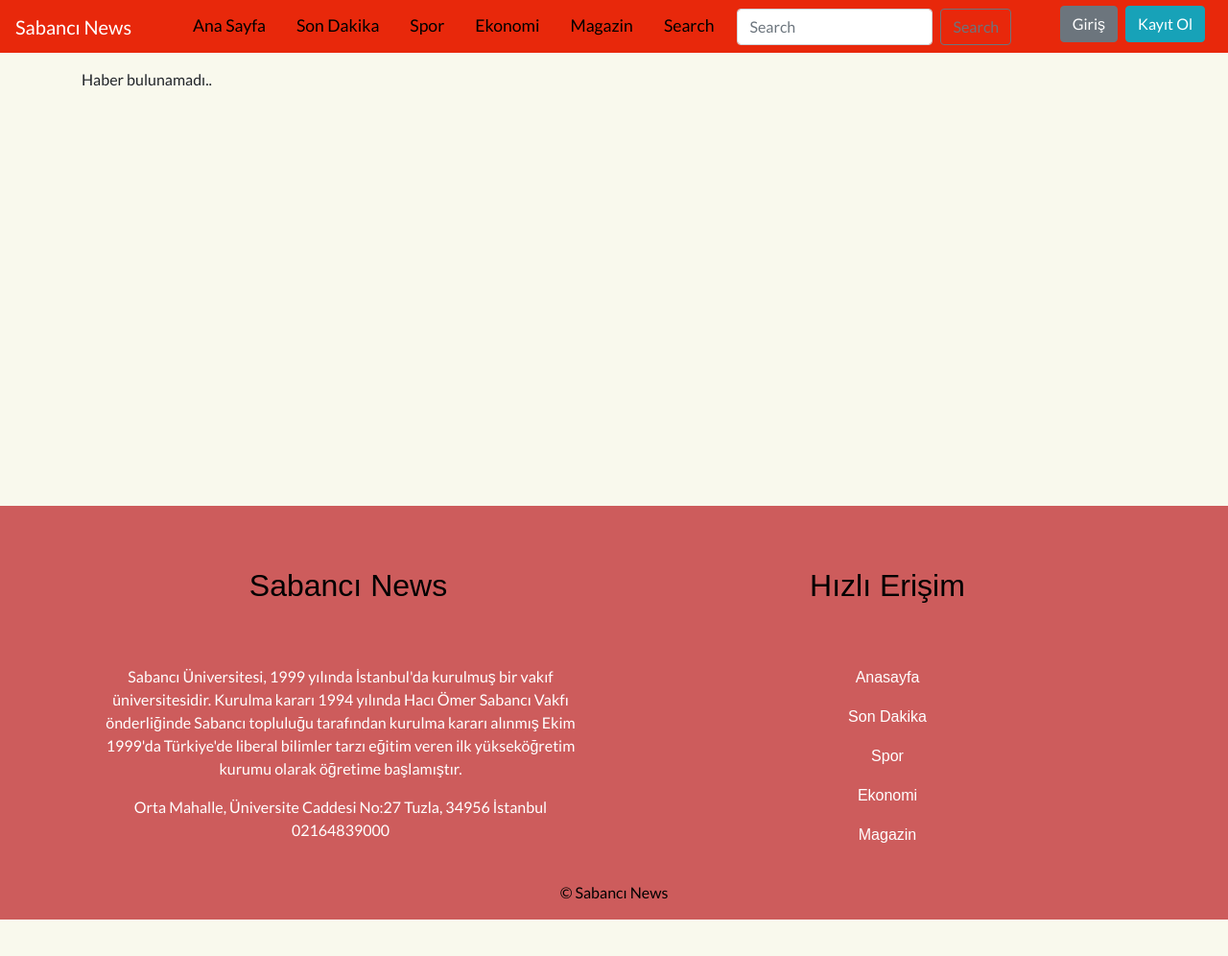
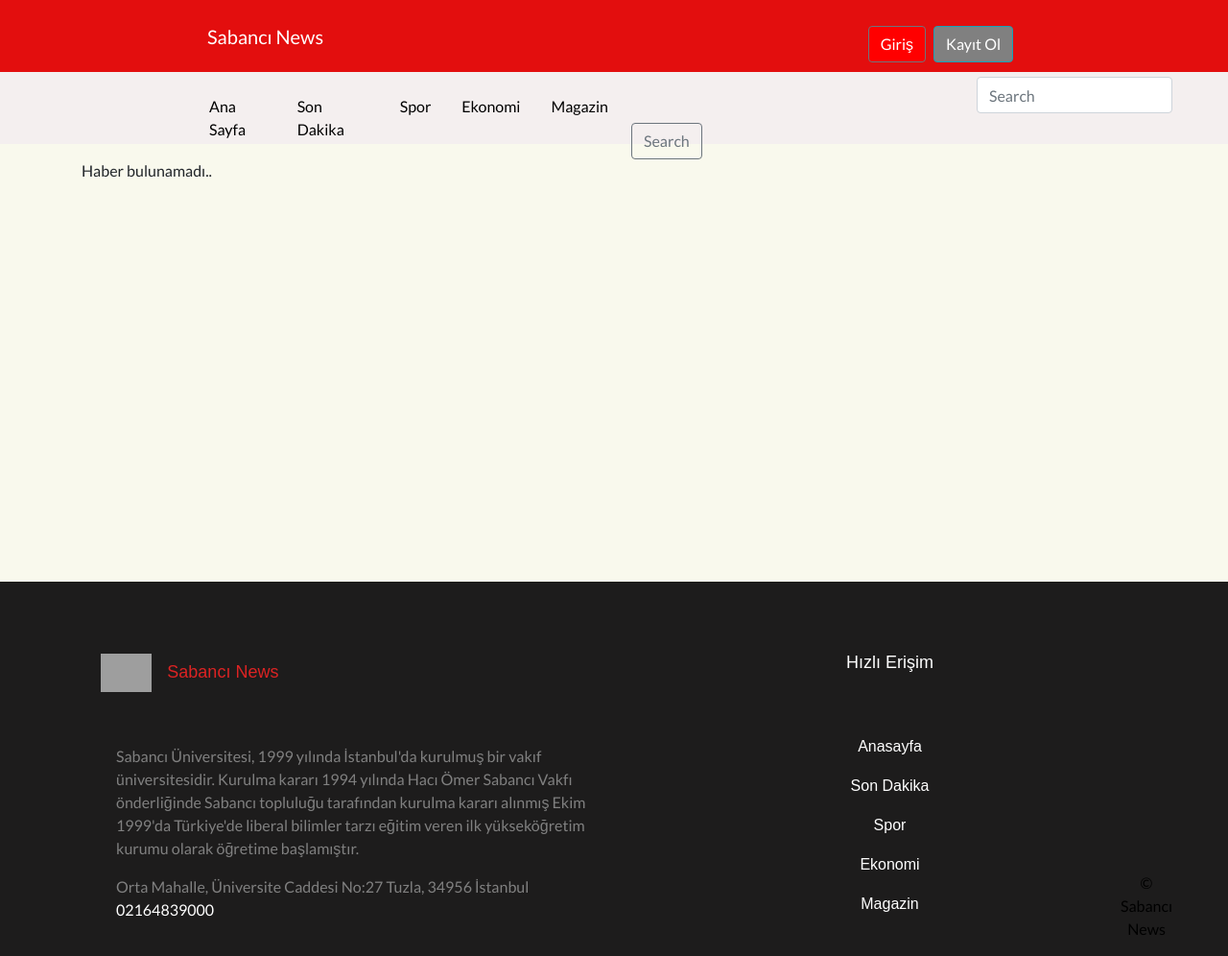
Before and after one commit to EmirColakbuyuk/Cs-437, a Django app: page /newsDetail/ in a window 1280 px wide. Shown: the whole page at 96% size. Before the commit the page ends 958 px from the top, so only its background shows below. Run offline with Django 4.2, Linux system fonts and the light colour scheme; grey boxes are pictures that could not be loaded.

Commit message:
frontend

```diff
--- a/base/templates/base/newsDetail.html
+++ b/base/templates/base/newsDetail.html
@@ -15,34 +15,41 @@
         <div class="row mt-3">
             {% if news_detail %}
                 <div class="col-12">
-                    <h2>{{ news_detail.title }}</h2>
+                    <h2 style="font-size: 40px;padding-top: 80px;padding-bottom: 40px;">{{ news_detail.title }}</h2>
+                    <p><small class="text-muted">{{ news_detail.time }}</small></p>
                     <img src="{{ news_detail.image.url }}" alt="{{ news_detail.title }}" class="img-fluid">
-                    <p>{{ news_detail.description }}</p>
+                    <p style="padding-top: 30px;">{{ news_detail.description }}</p>
                     <p><small class="text-muted">{{ news_detail.time }}</small></p>
 
                     <!-- Yorum Ekleme Formu -->
                     {% if user.is_authenticated %}
     <form method="post">
-                            <textarea name="comment" rows="4" cols="50"
-                                      placeholder="Yorumunuzu buraya yazın..."></textarea>
-                            <button type="submit">Yorum Gönder</button>
+        <textarea name="comment" rows="6" cols="50" style="width: 100%; padding: 10px; border-radius: 8px;" placeholder="Yorumunuzu buraya yazın..."></textarea>
+        <button type="submit" style="margin-top: 10px; padding: 8px 12px; border-radius: 5px; background-color: #4CAF50; color: white; border: none;">Yorum Gönder</button>
     </form>
 {% else %}
     <p>Yorum yapmak için <a href="{% url 'login' %}">giriş yapın</a>.</p>
 {% endif %}
 
+
                     <!-- Yorumları Göster -->
                     <div>
-                        <h3>Yorumlar</h3>
+                        <h3 style="padding-top: 50px;">Yorumlar</h3>
                         {% for comment in comments %}
-                            <p>{{ comment.user.username }}: {{ comment.content }}</p>
+                            <div style="border: 1px solid #ccc; border-radius: 8px; padding: 10px; position: relative; margin-bottom: 10px;">
+                                <p style="margin-bottom: 5px;font-size: large;font-weight: bold;">{{ comment.user.username }}</p>
+                                <p style="margin-bottom: 5px;font-size: small;">{{ comment.created_at }}</p>
+                                <p>{{ comment.content }}</p>
                                 {% if user.is_authenticated and user == comment.user or user.is_superuser %}
-                                <a href="{% url 'deleteComment' comment.id %}">Sil</a>
+                                    <a href="{% url 'deleteComment' comment.id %}" style="position: absolute; top: 5px; right: 10px; color: red;">Sil</a>
                                 {% endif %}
+                            </div>
                         {% empty %}
                             <p>Bu haber için henüz yorum yapılmamış.</p>
                         {% endfor %}
                     </div>
+
+
                 </div>
             {% else %}
                 <div class="col-12">
--- a/static/css/custom.css
+++ b/static/css/custom.css
@@ -19,11 +19,11 @@
     min-height: 57vh;
 }
 
-
 /*NAVBAR*/
 @media screen and (max-width: 986px) {
     .navbar {
         position: fixed !important;
+
     }
     .navmargin{
     margin-left: 0 !important;
@@ -32,6 +32,7 @@
     .navbar-brands img {
         width: 120px !important;
         padding-top: 5px;
+
     }
     .navbar-collapse {
         margin-top: 2rem;
@@ -43,7 +44,7 @@
         padding-bottom: 15px;
         width: 75%;
         height: 100%;
-        background-color: white;
+        background-color: rgb(222, 210, 210);
         transition: all 600ms !important;
         transform: translateX(-0%);
     }
@@ -61,7 +62,7 @@
     }
 
     .mobmenubtn {
-        color: white !important;
+        color: rgb(244, 236, 236) !important;
         text-align: center;
     }
 
@@ -76,22 +77,30 @@
 }
 
 .navbar {
-    background-color: #E8280B;
+    background-color: rgb(227, 14, 14) !important;
     width: 100%;
     z-index: 99;
     top: 0;
-    height: 55px;
+    height: 75px;
+}
+.navbar_alt {
+    background-color: rgb(244, 239, 239) !important;
+    width: 100%;
+    z-index: 99;
+    top: 0;
+    height: 75px;
 }
 
 .navbar .navbar-nav .nav-link {
-    color: black !important;
+    color: red !important;
     font-size: 1.1em;
 }
 
 .navbar .navbar-nav .nav-item.active .nav-link {
-    color: white !important;
+    color: rgb(140, 69, 69) !important;
     /*background-color: turquoise !important;*/
     border-radius: 8px !important;
+    margin-bottom: 100px;
 }
 
 .nav-link::before {
@@ -109,7 +118,7 @@
 /* FOOTER */
 
 .footer {
-    background-color: indianred;
+    background-color: rgb(29, 28, 28);
 }
 
 .footerheads {
@@ -163,12 +172,40 @@
 .collapse-menu.open {
     max-height: 500px;
 }
+.container {
+    display: flex;
+}
+
+.left-side {
+    flex: 1;
+    padding: 20px; /* İsteğe bağlı, sol bölümün kenar boşlukları */
+}
+
+.right-side {
+    flex: 1;
+    display: flex;
+    justify-content: center;
+    align-items: center;
+}
+.footersign {
+    position: absolute;
+    bottom: 0;
+    left: 50%;
+    transform: translateX(-50%);
+}
+
+
+
+
 
 @media (min-width: 700px) {
     .collapse-menu {
         max-height: none !important;
     }
 }
+
+
+
 
 /* News */
 
--- a/templates/base.html
+++ b/templates/base.html
@@ -57,67 +57,77 @@
 <body>
 
 <nav class="navbar navbar-expand-lg navbar-dark " id="navigation">
-    {#    <button class="navbar-toggler" type="button" data-toggle="collapse" data-target="#navbarNavDropdown"#}
-    {#            aria-controls="navbarNavDropdown" aria-expanded="false" aria-label="Toggle navigation">#}
-    {#        <img height="40" src="{% static "img/icons8-menu.svg" %}" alt="menü ikonu">#}
-    {#    </button>#}
-    <a class="navbar-brand" style="color: white" href="/">Sabancı News</a>
-    {#    <a class="navbar-brands" href="/"><img class=" navbar-brands" width="100"#}
-    {#                                                   src="{% static "img/otopratiksitelogo.png" %}"></a>#}
-    <div class="collapse navbar-collapse " id="navbarNavDropdown">
-        <ul class="navbar-nav w-100 h-100 navmargin">
-            <li class="nav-item mobmenubtndiv mb-md-3  mt-3 mr-md-3 home {% if request.resolver_match.view_name == 'index' or request.resolver_match.view_name == 'root-redirect' %}active{% endif %}">
-                <a class="nav-link mobmenubtn " href="/">Ana Sayfa</a>
-            </li>
+    <button class="navbar-toggler" type="button" data-toggle="collapse" data-target="#navbarNavDropdown"
+            aria-controls="navbarNavDropdown" aria-expanded="false" aria-label="Toggle navigation">
+        <img height="40" src="{% static "img/news.jpeg" %}" alt="menü ikonu">
+    </button>
+    <a class="navbar-brand" style="color: white; margin-left: 200px;" href="/">Sabancı News</a>
 
-            <li class="nav-item mobmenubtndiv mb-md-3 mt-3 mr-md-3 products {% if request.resolver_match.view_name == 'latest' %}active{% endif %}">
-                <a class="nav-link mobmenubtn " href="/latest">Son Dakika</a>
-            </li>
-
-            <li class="nav-item mobmenubtndiv mb-md-3 mt-3 mr-md-3 products {% if request.resolver_match.view_name == 'sport' %}active{% endif %}">
-                <a class="nav-link mobmenubtn " href="/sport">Spor</a>
-            </li>
-
-            <li class="nav-item mobmenubtndiv mb-md-3 mt-3 mr-md-3 products {% if request.resolver_match.view_name == 'economy' %}active{% endif %}">
-                <a class="nav-link mobmenubtn " href="/economy">Ekonomi</a>
-            </li>
-
-            <li class="nav-item mobmenubtndiv mb-md-3 mt-3 mr-md-3 products {% if request.resolver_match.view_name == 'magazine' %}active{% endif %}">
-                <a class="nav-link mobmenubtn " href="/magazine">Magazin</a>
-            </li>
-
-            <li class="nav-item mobmenubtndiv mb-md-3 mt-3 mr-md-3 products {% if request.resolver_match.view_name == 'search' %}active{% endif %}">
-                <a class="nav-link mobmenubtn" href="/apiSearch">Search</a>
-            </li>
-
-
-            <form class="form-inline " action="{% url 'titleSearch' %}" method="GET">
-                <input class="form-control mr-sm-2 mb-sm-2 mb-md-0 mb-lg-0" type="search" placeholder="Search"
-                       aria-label="Search" name="q">
-                <button class="btn btn-outline-secondary my-2 my-sm-0" type="submit">Search</button>
-            </form>
 
     <ul class="navbar-nav ml-sm-0 ml-lg-auto mr-md-2 mt-3">
         {% if  user.is_authenticated %}
             <li class="nav-item mr-2">
-                        <a class="btn btn-warning" href="/account/profile">{{ user.username }}</a>
+                <a class="btn btn-success" href="/account/profile">{{ user.username }}</a>
             </li>
             <li class="nav-item">
                 <a class="btn btn-danger" href="/account/logout">Çıkış</a>
             </li>
         {% else %}
             <li class="nav-item mr-2">
-                        <a class="btn btn-secondary" href="/account/login">Giriş</a>
-                        {#                        <a class="nav-link" href="/account/login">Giriş</a>#}
+                <a class="btn btn-secondary" style="background-color: red;" href="/account/login">Giriş</a>
+                {#                        <a class="nav-link" style="color: white;" href="/account/login">Giriş</a>#}
             </li>
             <li class="nav-item">
-                        <a class="btn btn-info" href="/account/register">Kayıt Ol</a>
+                <a class="btn btn-info" style=" margin-right: 200px; background-color: gray;" href="/account/register">Kayıt
+                    Ol</a>
 
                 {#                        <a class="nav-link" href="/account/register">Kayıt Ol</a>#}
             </li>
         {% endif %}
     </ul>
 
+
+    </ul>
+    </div>
+</nav>
+<nav class="navbar_alt navbar-expand-lg navbar-dark " id="navigation">
+    {#    <button class="navbar-toggler" type="button" data-toggle="collapse" data-target="#navbarNavDropdown"#}
+    {#            aria-controls="navbarNavDropdown" aria-expanded="false" aria-label="Toggle navigation">#}
+    {#        <img height="0" src="{% static "img/icons8-menu.svg" %}" alt="menü ikonu">#}
+    {#    </button>#}
+
+    {#    <a class="navbar-brands" href="/"><img class=" navbar-brands" width="100"#}
+    {#                                                   src="{% static "img/otopratiksitelogo.png" %}"></a>#}
+
+    <div class="collapse navbar-collapse " id="navbarNavDropdown">
+        <ul class="navbar-nav w-100 h-100 navmargin">
+            <li class="nav-item mobmenubtndiv mb-md-3  mt-3 mr-md-3 home {% if request.resolver_match.view_name == 'index' or request.resolver_match.view_name == 'root-redirect' %}active{% endif %}">
+                <a class="nav-link mobmenubtn " style="color:black; margin-left: 170px;" href="/">Ana Sayfa</a>
+            </li>
+
+            <li class="nav-item mobmenubtndiv mb-md-3 mt-3 mr-md-3 products {% if request.resolver_match.view_name == 'latest' %}active{% endif %}">
+                <a class="nav-link mobmenubtn " style="color:black;" href="/latest">Son Dakika</a>
+            </li>
+
+            <li class="nav-item mobmenubtndiv mb-md-3 mt-3 mr-md-3 products {% if request.resolver_match.view_name == 'sport' %}active{% endif %}">
+                <a class="nav-link mobmenubtn " style="color:black;" href="/sport">Spor</a>
+            </li>
+
+            <li class="nav-item mobmenubtndiv mb-md-3 mt-3 mr-md-3 products {% if request.resolver_match.view_name == 'economy' %}active{% endif %}">
+                <a class="nav-link mobmenubtn " style="color:black;" href="/economy">Ekonomi</a>
+            </li>
+
+            <li class="nav-item mobmenubtndiv mb-md-3 mt-3 mr-md-3 products {% if request.resolver_match.view_name == 'magazine' %}active{% endif %}">
+                <a class="nav-link mobmenubtn " style="color:black;" href="/magazine">Magazin</a>
+            </li>
+
+
+            <form class="form-inline " action="{% url 'titleSearch' %}" method="GET">
+                <input class="form-control mr-sm-2 mb-sm-2 mb-md-0 mb-lg-0" style="margin-left: 360px;" type="search"
+                       placeholder="Search"
+                       aria-label="Search" name="q">
+                <button class="btn btn-outline-secondary my-2 my-sm-0" type="submit">Search</button>
+            </form>
 
         </ul>
     </div>
@@ -131,22 +141,35 @@
     <div class="container">
         <div class="row border-bottoms">
 
-            <div class="col-md-6 col-sm-12  p-0 ">
-                <h2 class="py-md-3 py-3 pl-md-3 pl-3 text-center footerheads my-md-5 mt-5 mb-1 mobiledownbtn">
-                    Sabancı News</h2>
+            <div class="container">
+                <div class="left-side">
+                    <div class="d-flex align-items-center">
+                        <img height="40" src="{% static 'img/log.jpg' %}" alt="menü ikonu">
 
-                <p class="text-center footertext px-3">Sabancı Üniversitesi, 1999 yılında İstanbul'da kurulmuş bir vakıf
-                    üniversitesidir. Kurulma kararı 1994 yılında Hacı Ömer Sabancı Vakfı önderliğinde Sabancı topluluğu
-                    tarafından kurulma kararı alınmış Ekim 1999'da Türkiye'de liberal bilimler tarzı eğitim veren ilk
-                    yükseköğretim kurumu olarak öğretime başlamıştır.</p>
+                        <h2 class="py-md-3 py-3 pl-md-3 pl-3 text-center footerheads my-md-5 mt-5 mb-1 mobiledownbtn"
+                            style="color: rgb(220, 35, 35); font-size: large;">
+                            Sabancı News
+                        </h2>
+                    </div>
 
-                <p class="text-center footertext px-3">Orta Mahalle, Üniversite Caddesi No:27 Tuzla, 34956 İstanbul<br>
-                    <a href="tel:+902164839000" class="tellinks">02164839000</a></p>
+                    <p class="text-left footertext px-3" style="color: gray;">
+                        Sabancı Üniversitesi, 1999 yılında İstanbul'da kurulmuş bir vakıf üniversitesidir. Kurulma
+                        kararı 1994 yılında Hacı Ömer Sabancı Vakfı önderliğinde Sabancı topluluğu tarafından kurulma
+                        kararı alınmış Ekim 1999'da Türkiye'de liberal bilimler tarzı eğitim veren ilk yükseköğretim
+                        kurumu olarak öğretime başlamıştır.
+                    </p>
+
+                    <p class="text-left footertext px-3" style="color: gray;">
+                        Orta Mahalle, Üniversite Caddesi No:27 Tuzla, 34956 İstanbul<br>
+                        <a href="tel:+902164839000" style="color:gray;" class="tellinks">02164839000</a>
+                    </p>
                 </div>
+                <div class="right-side" style="justify-content: center;">
                     <div class="col-md-6 col-sm-12 p-0">
                         <div class=" mobiledownbtn  px-sm-3 px-md-0"
                              onclick="openFooterMenu('reformer-menu')">
-                    <h2 class="text-center footerheads my-md-5 my-sm-0 p-3">Hızlı Erişim</h2>
+                            <h2 class="text-center footerheads my-md-5 my-sm-0 p-3"
+                                style="font-size: large;color: white;">Hızlı Erişim</h2>
                             {#                    <img id="chevronIcon" class="d-sm-none cursor-pointer pr-3" style="filter: contrast(0.5)"#}
                             {#                         src="{% static "img/chevron-down.svg" %}" alt="cursor">#}
 
@@ -162,12 +185,14 @@
                         </ul>
 
                     </div>
+                </div>
+            </div>
 
 
         </div>
         <div class="row">
             <div class="col text-center mt-md-1 mt-3">
-                <p class="footersign">© Sabancı News</p>
+                <p class="footersign" style="justify-content: center;">© Sabancı News</p>
             </div>
 
         </div>
```
Lines whose indentation alone changed are shown as unchanged.
